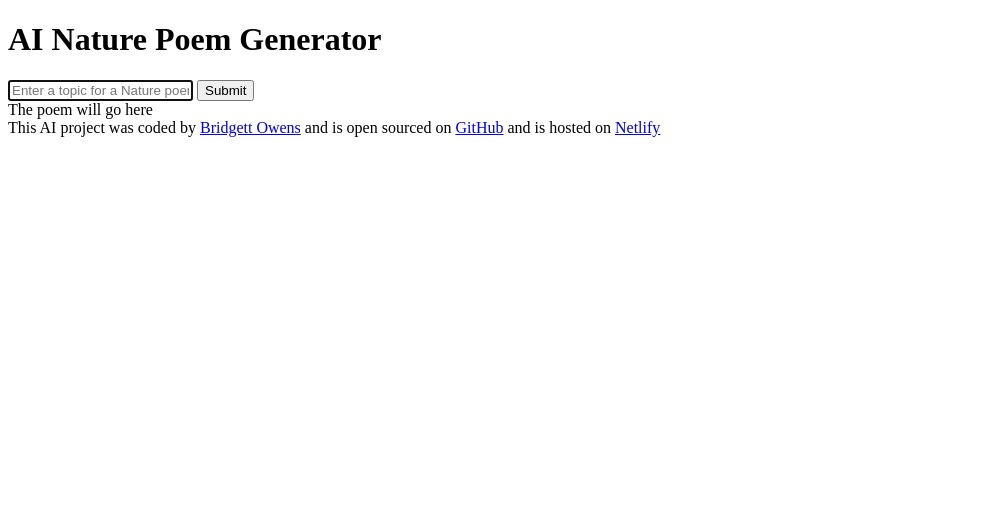
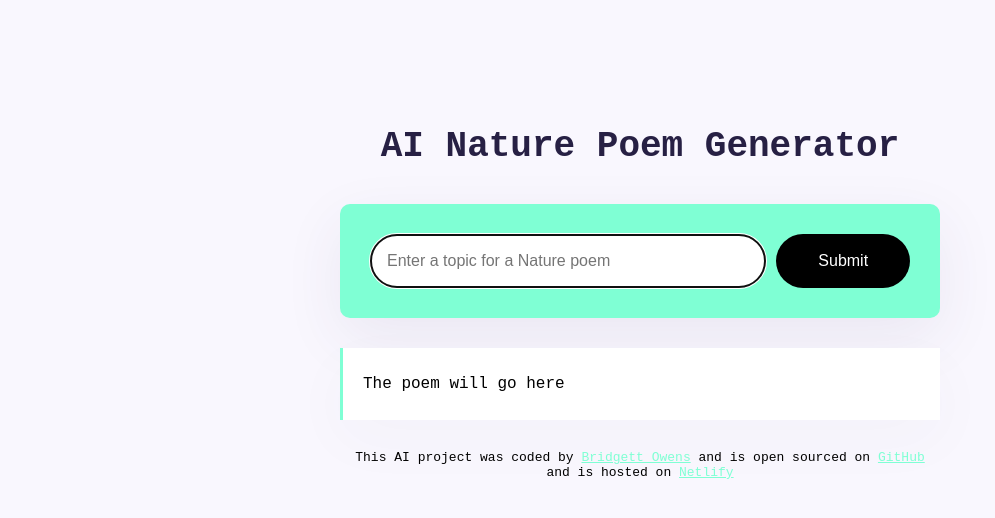
Before and after one commit to Bridgett76/nature-poems-generator, a plain HTML site: page index.html in a window 1280 px wide. Shown: the whole page, without its empty margins (0-995 px from the left). Drawn offline with Linux system fonts and the light colour scheme.

Commit message:
Added styling to the project

```diff
--- a/index.html
+++ b/index.html
@@ -7,6 +7,7 @@
     <title>AI Nature Poem Generator</title>
   </head>
   <body>
+    <div class="container">
       <header>
         <h1>AI Nature Poem Generator</h1>
       </header>
@@ -19,15 +20,18 @@
             autofocus
             required
             autocomplete="off"
+            class="topic"
           />
-        <input type="submit" />
+          <input type="submit" class="submit-button" />
         </form>
-      <div>The poem will go here</div>
+        <div class="poem">The poem will go here</div>
       </main>
 
       <footer>
         This AI project was coded by
-      <a href="https://github.com/Bridgett76" target="_blank">Bridgett Owens</a>
+        <a href="https://github.com/Bridgett76" target="_blank"
+          >Bridgett Owens</a
+        >
         and is open sourced on
         <a
           href="https://github.com/Bridgett76/nature-poems-generator"
@@ -39,6 +43,7 @@
           >Netlify</a
         >
       </footer>
+    </div>
     <script src="src/script.js"></script>
   </body>
 </html>
--- a/src/style.css
+++ b/src/style.css
@@ -0,0 +1,70 @@
+body {
+  background-color: #f9f7fe;
+  font-family: monospace;
+}
+
+.container {
+  margin: 120px auto;
+  max-width: 600px;
+}
+
+header {
+  margin-bottom: 30px;
+}
+
+h1 {
+  color: #272044;
+  line-height: 1.5;
+  font-size: 36px;
+  font-weight: 800;
+  text-align: center;
+}
+
+form {
+  background-color: aquamarine;
+  border-radius: 10px;
+  box-shadow: 0px 20px 60px rgba(65, 50, 100, 0.08);
+  display: flex;
+  margin-bottom: 30px;
+  padding: 30px;
+}
+
+.topic {
+  border: 1px solid rgba(39, 33, 66, 0.4);
+  border-radius: 45px;
+  color: #272044;
+  font-size: 16px;
+  line-height: 20px;
+  padding: 16px;
+  width: 80%;
+}
+
+.submit-button {
+  background: black;
+  border: none;
+  border-radius: 50px;
+  color: #ffffff;
+  font-size: 16px;
+  margin-left: 10px;
+  padding: 14px 24px;
+  width: 150px;
+}
+
+.poem {
+  background-color: #ffffff;
+  border-left: 3px solid aquamarine;
+  box-shadow: 0px 20px 60px rgba(65, 50, 100, 0.03);
+  font-size: 16px;
+  line-height: 2;
+  padding: 20px;
+}
+
+footer {
+  font-size: 13px;
+  margin-top: 30px;
+  text-align: center;
+}
+
+a {
+  color: aquamarine;
+}
```
Lines whose indentation alone changed are shown as unchanged.
